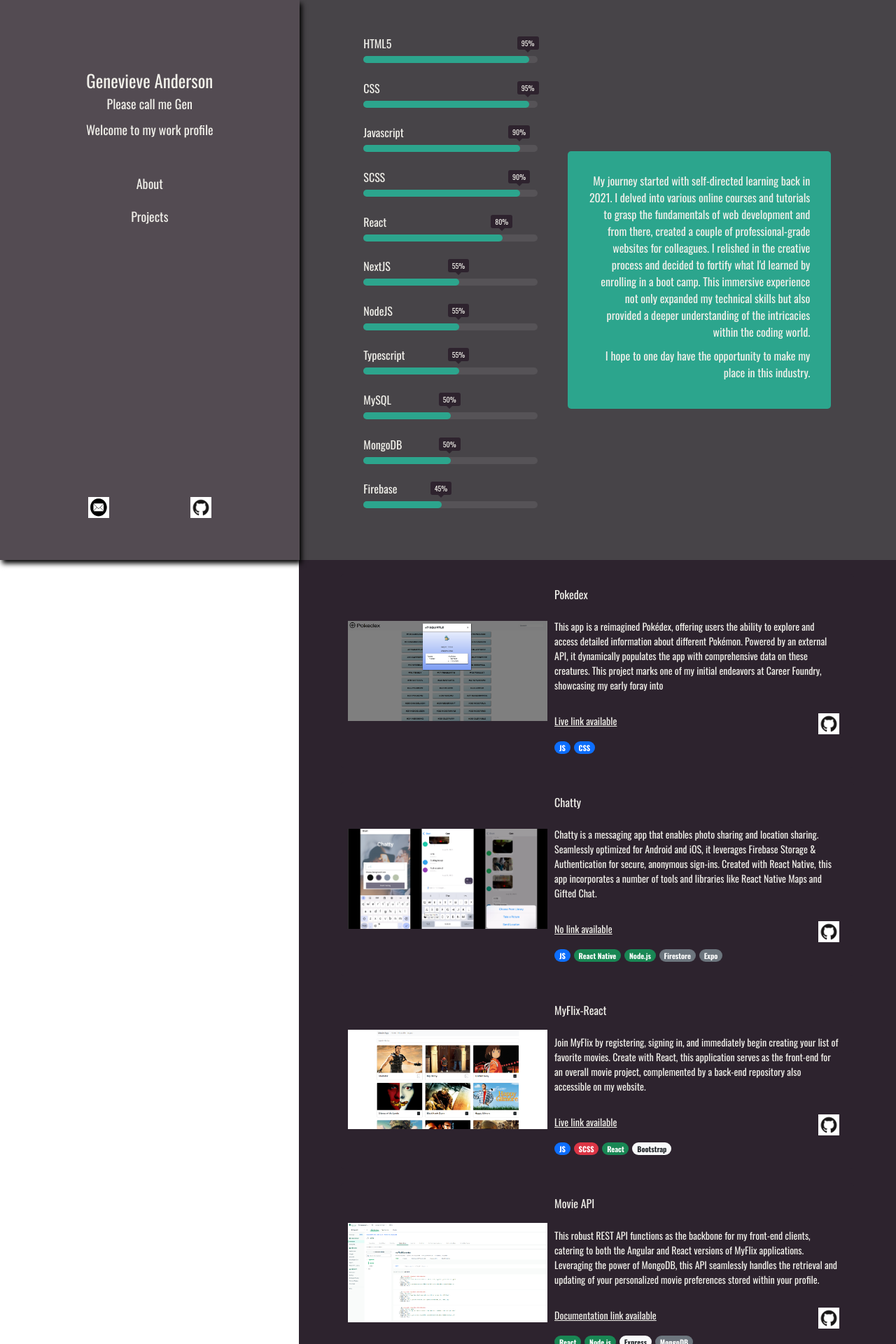
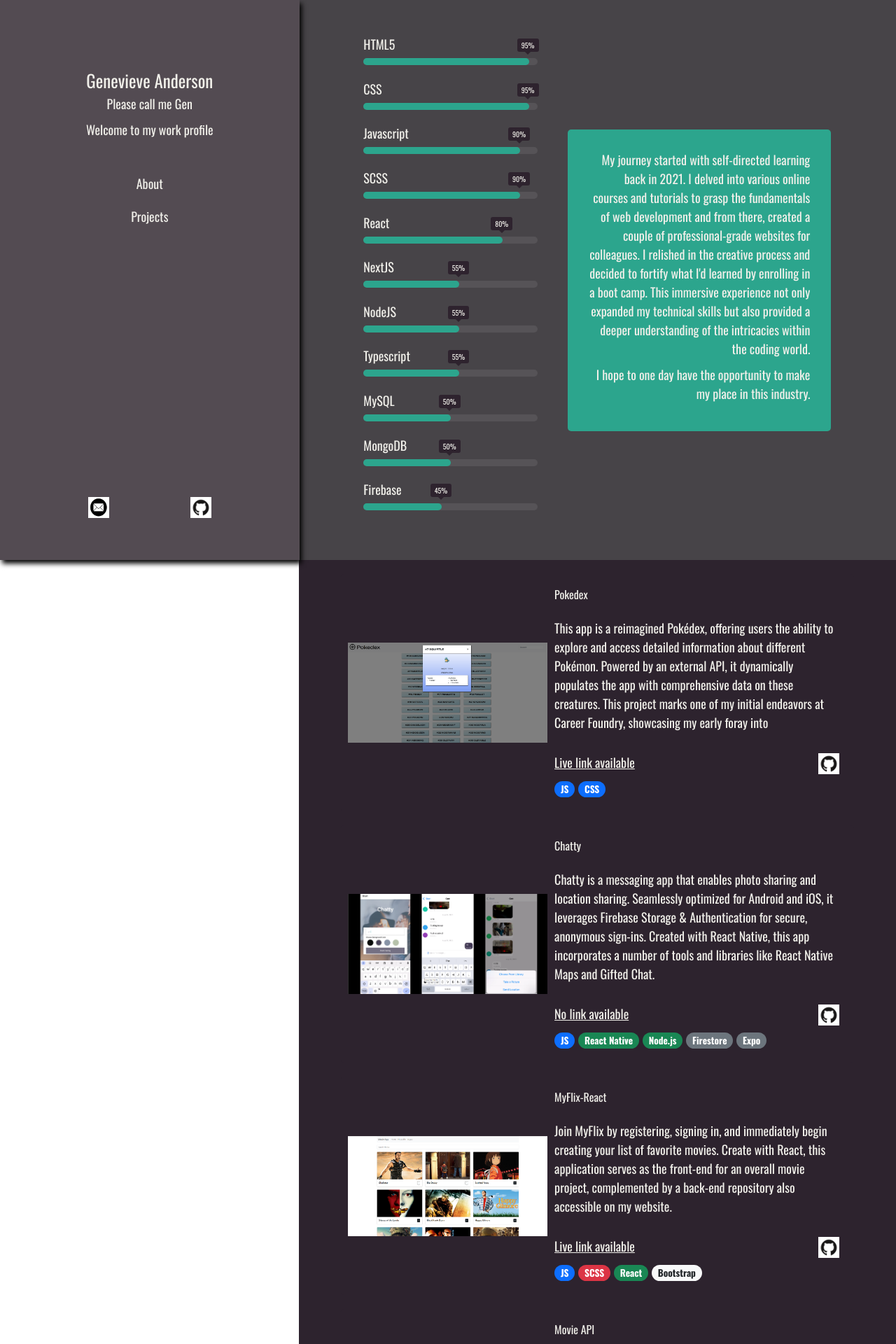
Before and after one commit to GenAnderson/WebProfile, a React (Create React App) app: page / in a window 1280 px wide. Shown: the top 1920 px of the page at 70% size. Built offline with nearby package versions, Linux system fonts and the light colour scheme.

Commit message:
increased font size

```diff
--- a/src/components/Projects.styles.scss
+++ b/src/components/Projects.styles.scss
@@ -6,7 +6,7 @@
   align-items: center;
   justify-content: center;
   gap: 2rem;
-  font-size: 1.4rem;
+  font-size: 1.8rem;
   transition: ease-in-out 0.5s;
 
   &:hover {
--- a/src/components/about.styles.scss
+++ b/src/components/about.styles.scss
@@ -4,7 +4,7 @@
   height: 100vh;
   width: 100%;
   padding: 5rem;
-  font-size: 1.6rem;
+  font-size: 1.8rem;
   display: flex;
   justify-content: space-evenly;
 }
```
